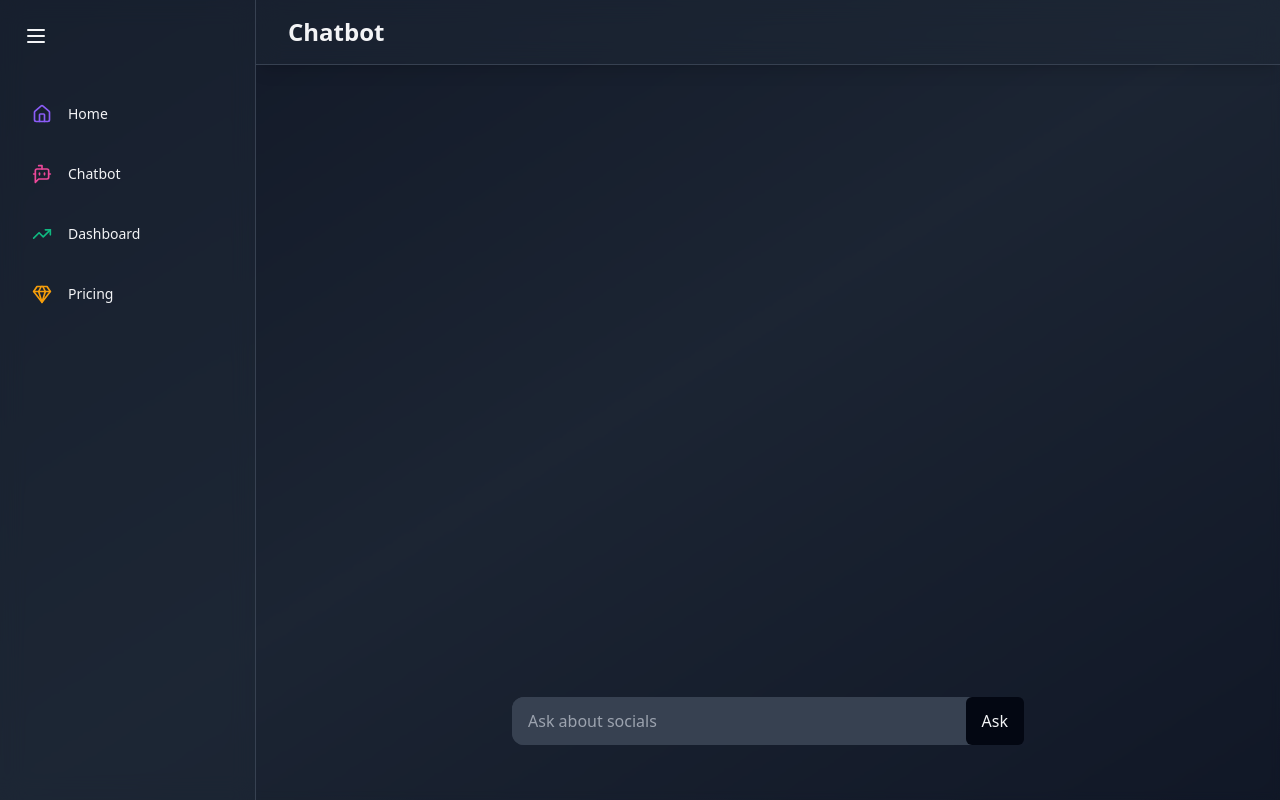
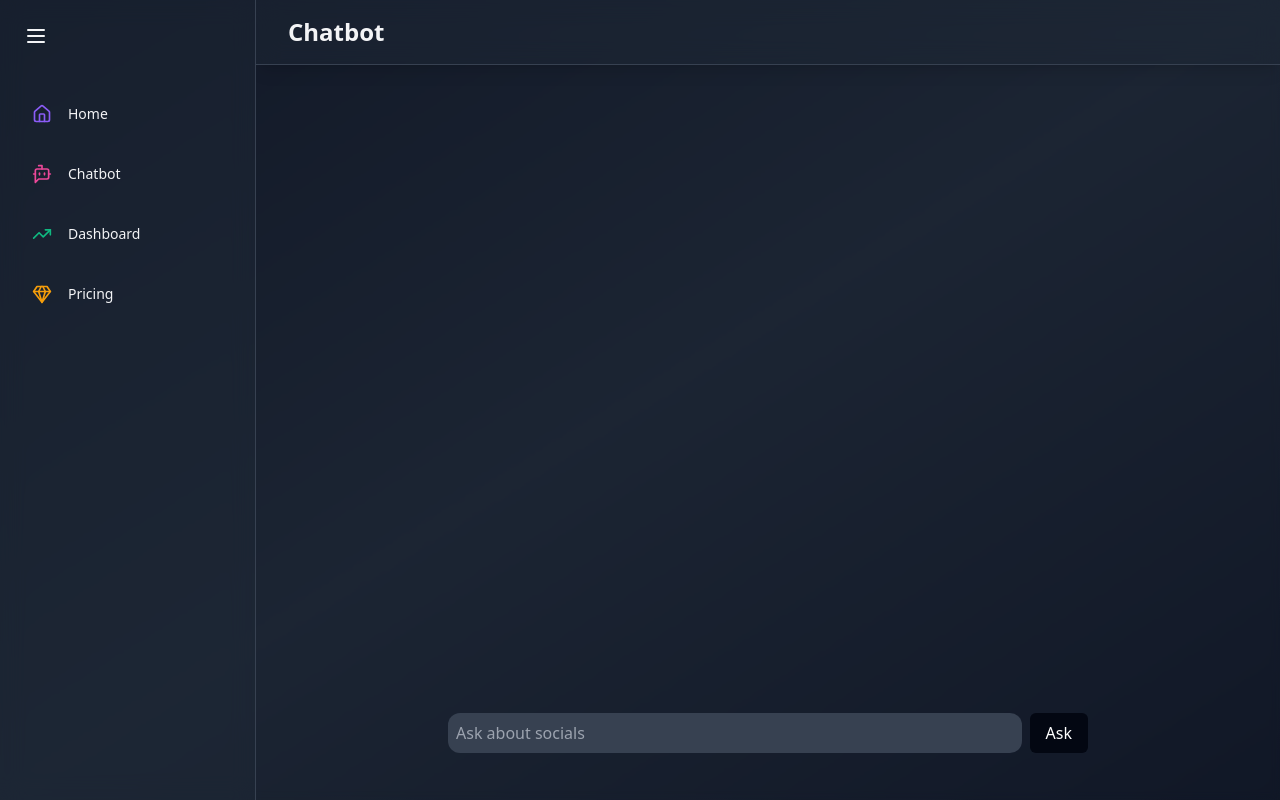
Before and after one commit to Dark-Knight499/3beans-4coffee-Level-super-mind-Hackathon-, a React (Vite) app in the folder frontend/: page /chatbot in a window 1280 px wide. Built offline with nearby package versions, Linux system fonts and the light colour scheme.

Commit message:
fixes bug in chatbot ui-logic

```diff
--- a/frontend/src/pages/Chatbot.jsx
+++ b/frontend/src/pages/Chatbot.jsx
@@ -1,43 +1,64 @@
 import React from 'react'
 import Header from '../components/Header'
-import { useState,useEffect } from 'react'
+import { useState,useRef,useEffect } from 'react'
 
 const ans ='lorem ipsum dolor sit amet, consectetur adipiscing elit. Nullam nec purus nec nunc'
 
 const Chatbot = () => {
+
   const [query , setQuery] = useState('');
+  const [message , setMessage] = useState([]);
+  const messagesEndRef = useRef(null);
+
+
   const ask = () => {
 
-    const cquery = document.getElementById('ques').value;
-    setQuery(cquery);
+    if(query.trim() === '') return;
 
-    document.getElementById('ques').value = '';
+    setMessage([...message,{text:query , isUser:true} , {text:ans , isUser:false}]);
+
+    setQuery('');
   }
+
+  const handleKeyDown = (e) => {
+    if(e.key === 'Enter'){
+      ask();
+    }
+  }
+
   useEffect(() => {
-    if(query){
-      console.log('Updated state:', query);
-    document.getElementById('ans').innerHTML += '<div class="bg-gray-700 px-4 py-2 rounded-full m-4 w-fit ml-auto"> <p class="text-white"> '+query+' </p> </div> <div class="bg-gray-800 px-4 py-2 rounded-2xl m-4 w-fit mr-auto"> <p class="text-white"> '+ans+' </p> </div> ';
-    }
-  }, [query]);
+    messagesEndRef.current?.scrollIntoView({ behavior: "smooth" });
+  },[message]);
+
+
   return (
 
-
+    <>
 
     <div className='flex-1 z-10 overflow-auto relative'>
       <Header title="Chatbot"/>
       <div id='ans' className='overflow-y-scroll m-4 p-4 rounded-xl h-3/4 w-1/2 mx-auto scrollbar-hide'>
+        {message.map((msg,index)=>{
+          return <div key={index} className={`bg-gray-700 p-4  max-w-[70%] w-fit rounded-xl my-2 ${msg.isUser ? 'ml-auto' : 'mr-auto'}`}>
+            {msg.text}
+          </div>
+        })}
 
-      </div>
-      <div className='bg-gray-700 rounded-xl m-4 h-12 w-1/2 mx-auto flex'>
-      <input id='ques' type='text' placeholder='Ask about socials' className='bg-gray-700 outline-none rounded-xl p-4  w-11/12 h-12' >
+    <div ref={messagesEndRef} />
+      </div >
+
+
+
+      <div className='flex items-center space-x-2 max-w-2xl mx-auto p-4'>
+      <input id='ques' type='text' value={query} onChange={(e)=>{setQuery(e.target.value)}} placeholder='Ask about socials' className='flex-1 p-2 bg-gray-700 text-white placeholder-gray-400 rounded-xl focus:outline-none' autoComplete='off' onKeyDown={(e)=>handleKeyDown(e)} >
       </input>
-      <button  onClick={ask} className='bg-gray-950 hover:bg-gray-900 px-4  rounded-md'>
+      <button  onClick={ask} className='bg-gray-950 hover:bg-gray-900 text-white px-4 py-2 rounded-md focus:outline-none'>
         Ask
       </button>
       </div>
 
-
-    </div>
+      </div>
+    </>
   )
 }
 
```
